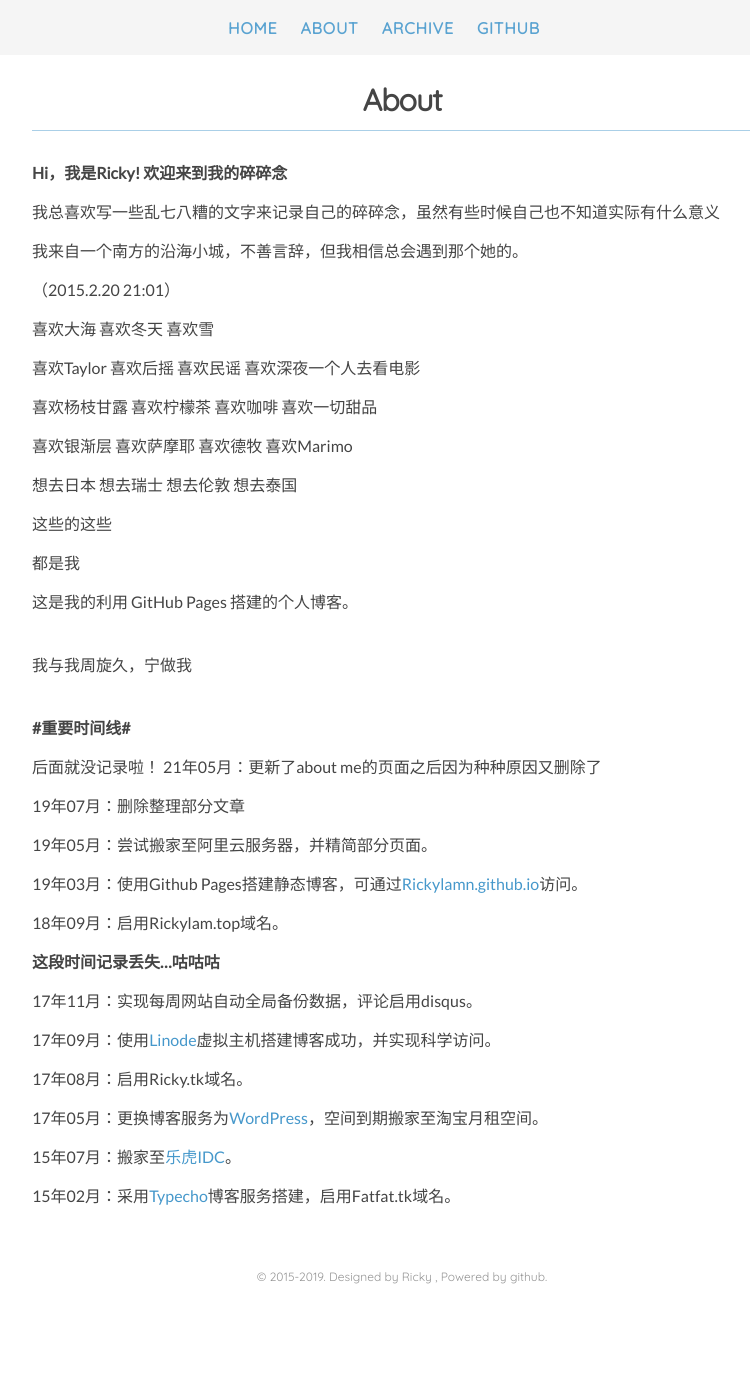
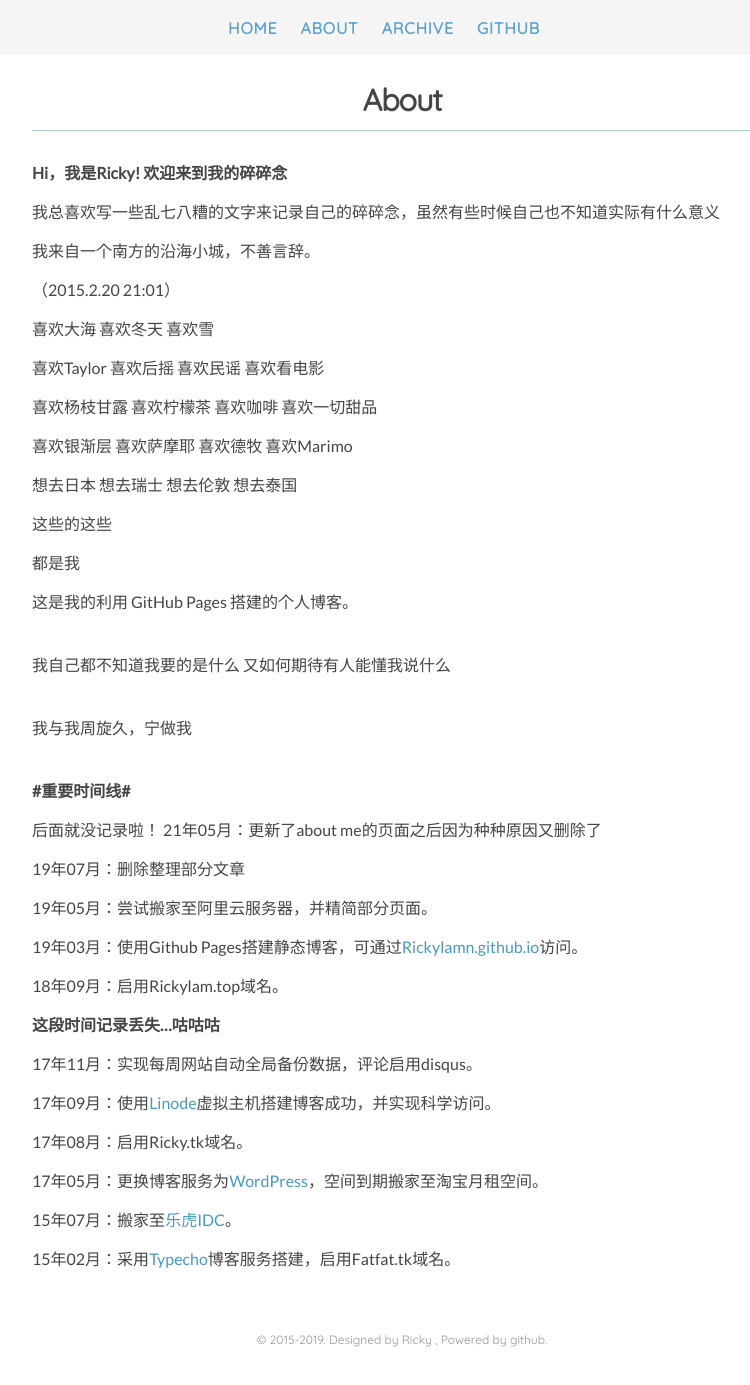
Before and after one commit to Rickylamn/Rickylamn.github.io, a Jekyll site: the page built from about.md, in a window 1280 px wide. Shown: the whole page, without its empty margins (238-988 px from the left). Built offline with Jekyll 4.4.1, drawn with Linux system fonts in a browser that asks for light colours; nearby versions of some CDN libraries; before the commit the page ends 1322 px from its top, so only the background shows below that.

Commit message:
Update about.md

```diff
--- a/about.md
+++ b/about.md
@@ -7,14 +7,14 @@ permalink: /about/
 
 我总喜欢写一些乱七八糟的文字来记录自己的碎碎念，虽然有些时候自己也不知道实际有什么意义
 
-我来自一个南方的沿海小城，不善言辞，但我相信总会遇到那个她的。
+我来自一个南方的沿海小城，不善言辞。
 
 （2015.2.20 21:01）
 <br>
 
 喜欢大海 喜欢冬天 喜欢雪
 
-喜欢Taylor 喜欢后摇 喜欢民谣 喜欢深夜一个人去看电影
+喜欢Taylor 喜欢后摇 喜欢民谣 喜欢看电影
 
 喜欢杨枝甘露 喜欢柠檬茶 喜欢咖啡 喜欢一切甜品
 
@@ -29,8 +29,10 @@ permalink: /about/
 这是我的利用 GitHub Pages 搭建的个人博客。
 <br>
 
-
-
+<br>
+我自己都不知道我要的是什么
+又如何期待有人能懂我说什么
+<br>
 
 
 <br>
```
